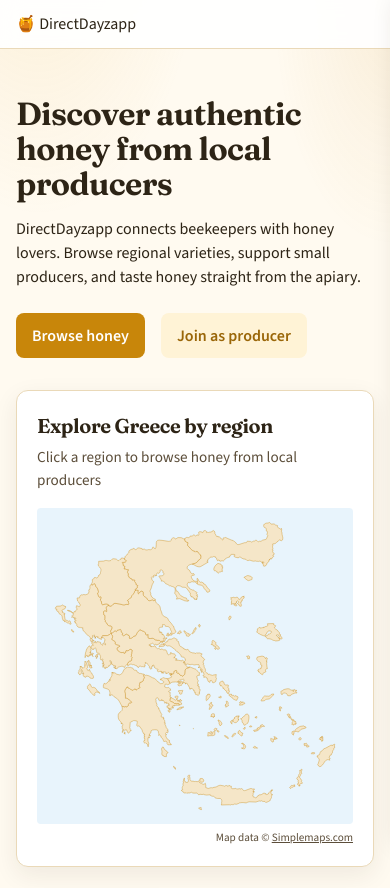
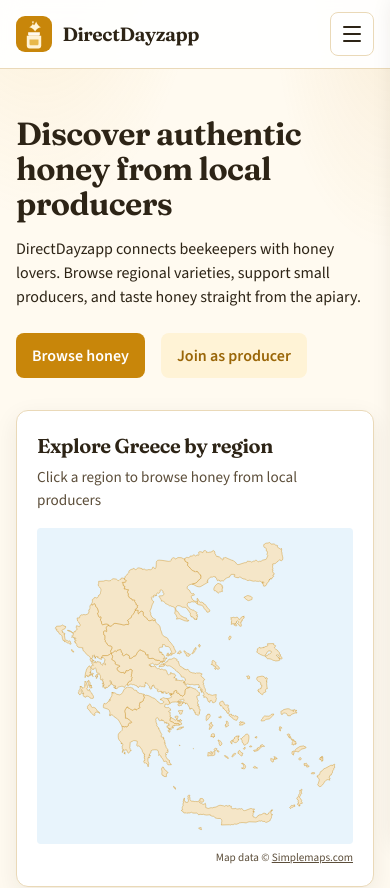
Before and after one commit to CDalianis/DirektDayzApp, a React (Vite) app in the folder honeyapp-frontend/: page / in a window 390 px wide. Shown: the top 888 px of the page. Built offline with nearby package versions, Linux system fonts and the light colour scheme.

Commit message:
feat: add mobile hamburger nav and consumer account link

```diff
--- a/honeyapp-frontend/src/components/Layout.tsx
+++ b/honeyapp-frontend/src/components/Layout.tsx
@@ -1,25 +1,59 @@
-import { Link, Outlet, useNavigate } from 'react-router-dom';
+import { useEffect, useState } from 'react';
+import { Link, Outlet, useLocation, useNavigate } from 'react-router-dom';
 import { useTranslation } from 'react-i18next';
 import { useAuth } from '../auth/AuthContext';
+import { BrandLogo } from './BrandLogo';
 import { LanguageToggle } from './LanguageToggle';
 
 export function Layout() {
   const { t } = useTranslation();
   const { isAuthenticated, role, logout } = useAuth();
   const navigate = useNavigate();
+  const location = useLocation();
+  const [menuOpen, setMenuOpen] = useState(false);
+
+  useEffect(() => {
+    setMenuOpen(false);
+  }, [location.pathname]);
+
+  useEffect(() => {
+    document.body.style.overflow = menuOpen ? 'hidden' : '';
+    return () => {
+      document.body.style.overflow = '';
+    };
+  }, [menuOpen]);
 
   const handleLogout = () => {
     logout();
+    setMenuOpen(false);
     navigate('/');
   };
 
   return (
     <div className="app-shell">
       <header className="header">
-        <Link to="/" className="logo">
-          🍯 DirectDayzapp
-        </Link>
-        <nav className="nav">
+        <BrandLogo />
+        <button
+          type="button"
+          className={`nav-toggle${menuOpen ? ' open' : ''}`}
+          aria-expanded={menuOpen}
+          aria-controls="main-nav"
+          aria-label={menuOpen ? t('nav.closeMenu') : t('nav.menu')}
+          onClick={() => setMenuOpen((open) => !open)}
+        >
+          <span className="nav-toggle-bar" />
+          <span className="nav-toggle-bar" />
+          <span className="nav-toggle-bar" />
+        </button>
+        {menuOpen && (
+          <button
+            type="button"
+            className="nav-backdrop"
+            aria-label={t('nav.closeMenu')}
+            onClick={() => setMenuOpen(false)}
+          />
+        )}
+        <nav id="main-nav" className={`nav${menuOpen ? ' open' : ''}`}>
           <Link to="/products">{t('nav.products')}</Link>
           <Link to="/producers">{t('nav.producers')}</Link>
           {!isAuthenticated && (
@@ -31,6 +65,9 @@ export function Layout() {
           )}
           {isAuthenticated && role === 'PRODUCER' && (
             <Link to="/producer/dashboard">{t('nav.dashboard')}</Link>
+          )}
+          {isAuthenticated && role === 'CONSUMER' && (
+            <Link to="/account">{t('nav.account')}</Link>
           )}
           {isAuthenticated && (
             <button type="button" className="btn-link" onClick={handleLogout}>
```
